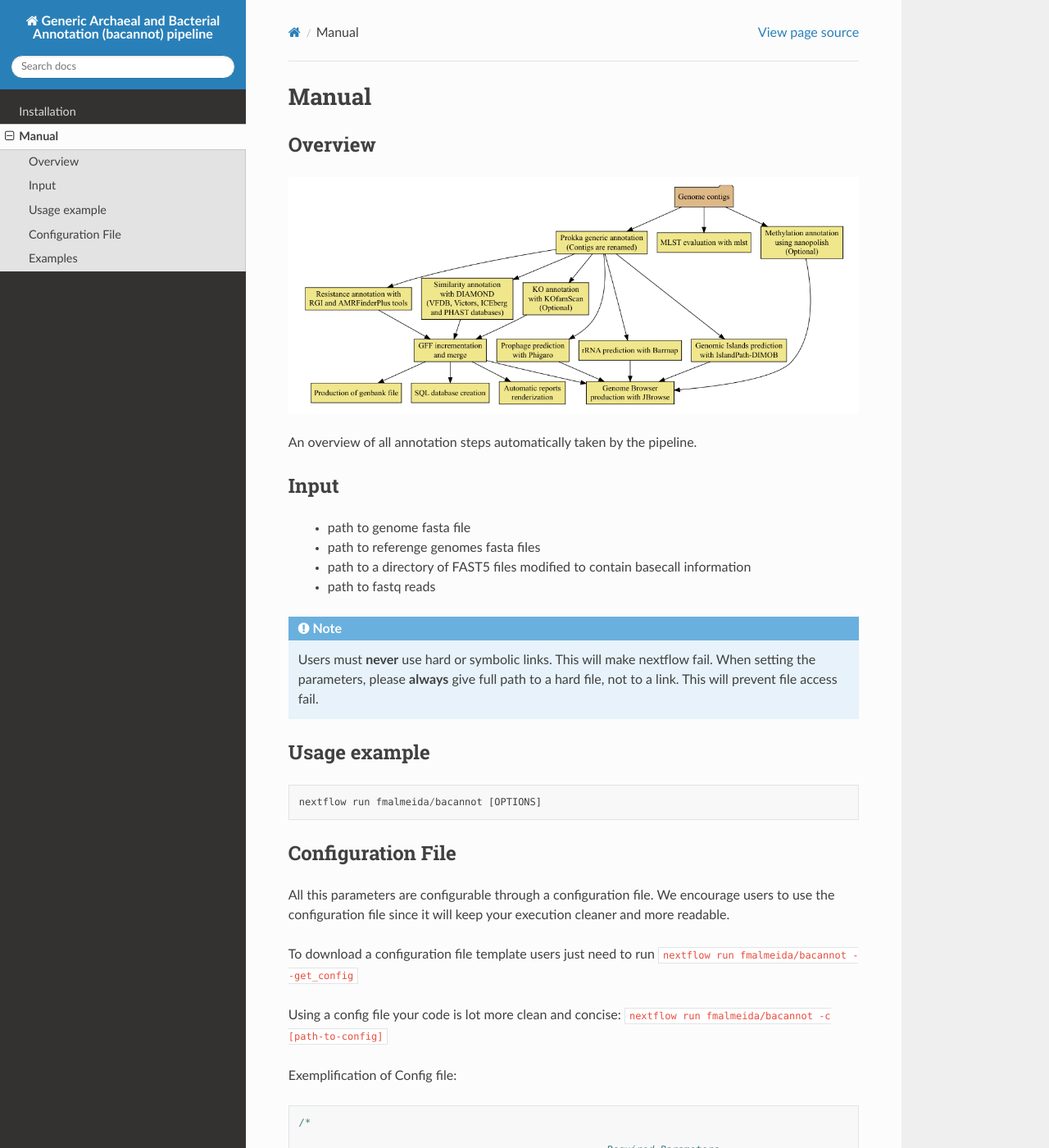
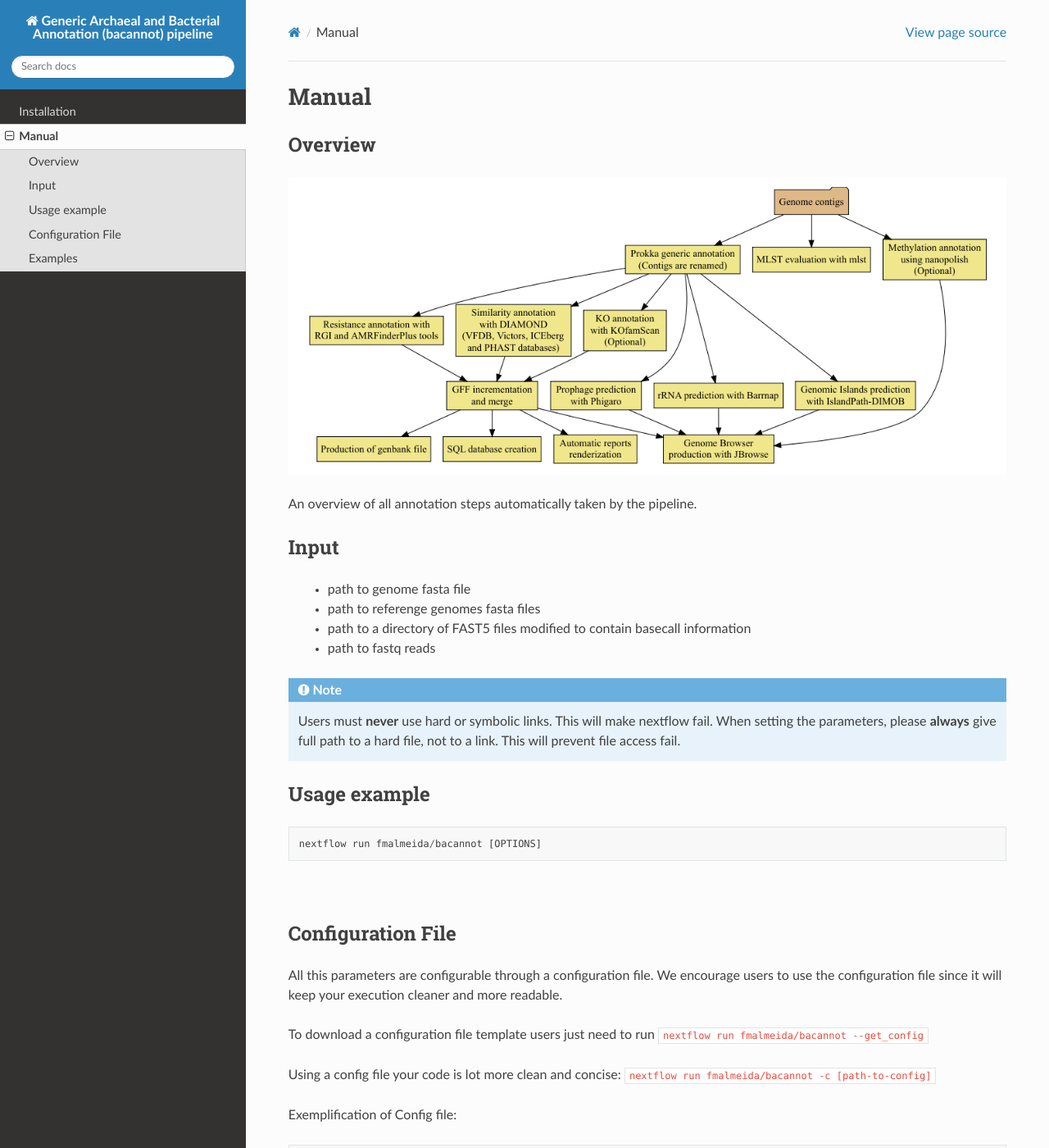
Before and after one commit to fmalmeida/bacannot, a Sphinx documentation site: the page built from docs/manual.rst, in a window 1280 px wide and 1400 px high. Shown: the whole window at 82% size. Built offline with Sphinx 7.4.7 and the Read the Docs theme 2.0.0, drawn with Linux system fonts in a browser that asks for light colours.

Commit message:
Fixing table and css

```diff
--- /dev/null
+++ b/docs/_static/style.css
@@ -0,0 +1,3 @@
+.wy-nav-content {
+    max-width: 100% !important;
+}
--- a/docs/conf.py
+++ b/docs/conf.py
@@ -57,3 +57,4 @@ html_theme = 'sphinx_rtd_theme'
 # relative to this directory. They are copied after the builtin static files,
 # so a file named "default.css" will overwrite the builtin "default.css".
 html_static_path = ['_static']
+html_css_files = ['style.css']
--- a/docs/manual.rst
+++ b/docs/manual.rst
@@ -160,7 +160,7 @@ Usage example
      - N
      - Path to fastq reads (related to fast5 files) that will be used to call methylation. If null, the analysis will be skipped
 
-
+|
 
 Configuration File
 """"""""""""""""""
```
